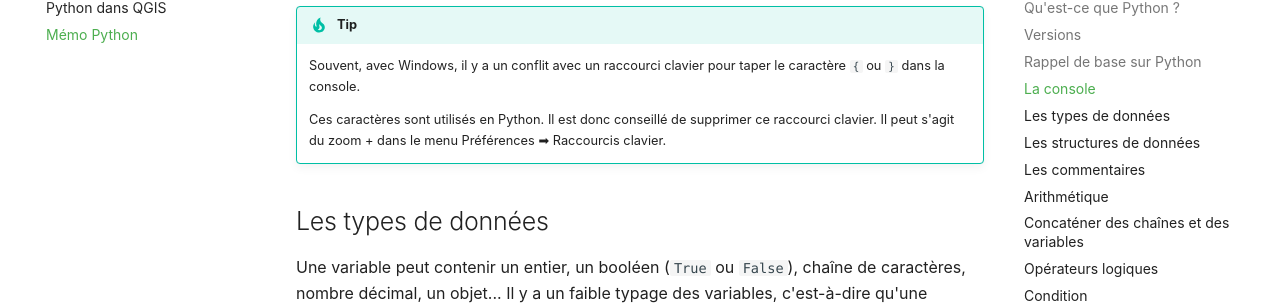
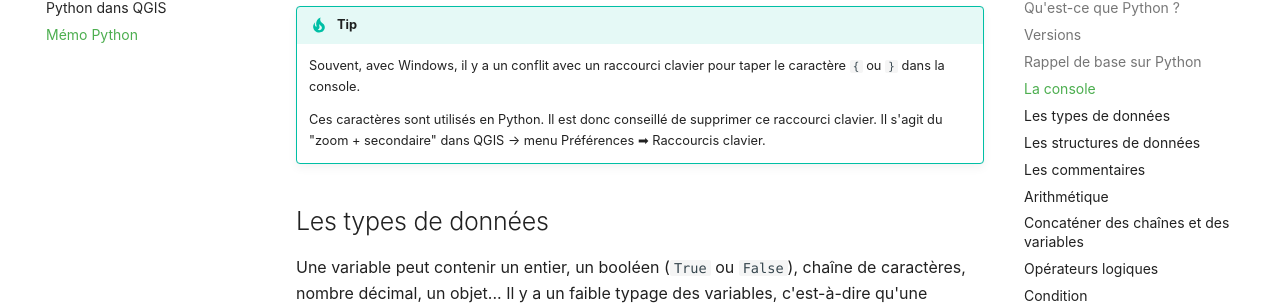
Before and after one commit to 3liz/formation-pyqgis, an MkDocs documentation site: the page built from docs/memo-python.md, in a window 1280 px wide and 900 px high, scrolled down 1557 px. Shown: the part 148-453 px from the top of the window. Built offline with MkDocs 1.6.1 and Material for MkDocs 9.7.7, drawn with Linux system fonts in a browser that asks for light colours; nearby versions of some CDN libraries; comment, search, counter and statistics services are not loaded.

Commit message:
Correction raccourcis clavier

```diff
--- a/docs/memo-python.md
+++ b/docs/memo-python.md
@@ -56,7 +56,7 @@ Dans le menu Extensions ➡ Console Python.
 	dans la console.
 
 	Ces caractères sont utilisés en Python. Il est donc conseillé de supprimer ce raccourci clavier.
-	Il peut s'agit du zoom + dans le menu Préférences ➡ Raccourcis clavier.
+	Il s'agit du "zoom + secondaire" dans QGIS → menu Préférences ➡ Raccourcis clavier.
 
 
 ## Les types de données
```
